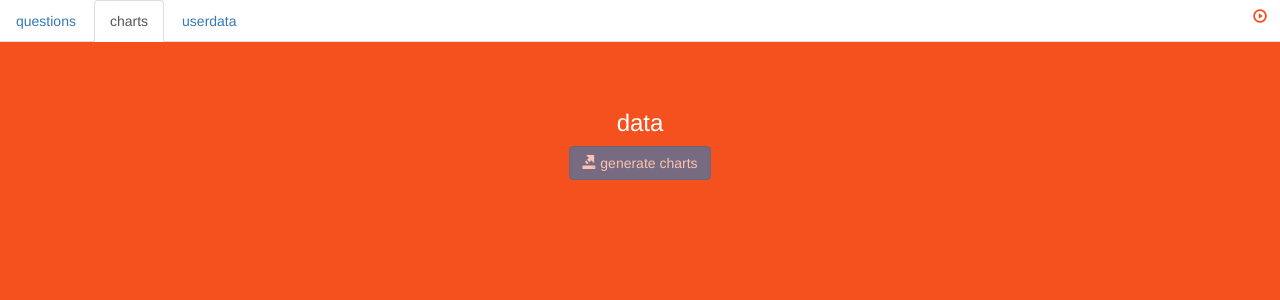
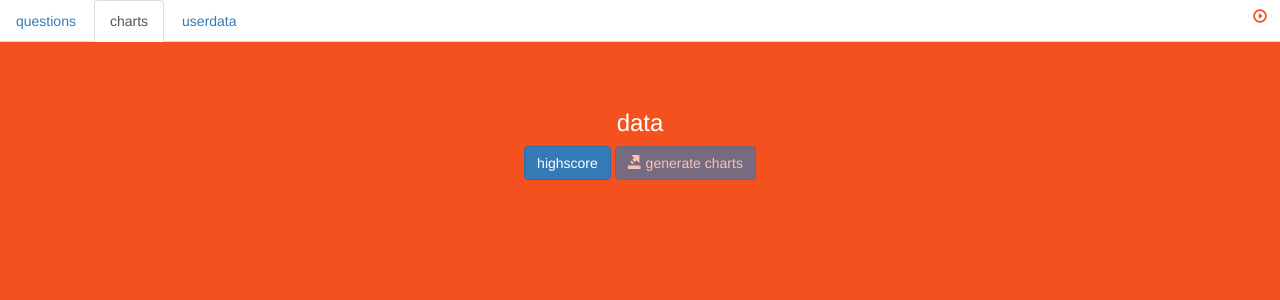
Before and after one commit to LaerryLaessig/quiz, a Flask app: page /admin in a window 1280 px wide, after a click on "charts". Shown: the top 300 px of the page. Run offline with Flask 2, Linux system fonts and the light colour scheme; data that the repository does not hold is empty; some libraries are stand-ins or nearby versions.

Commit message:
add highscore link to chart tab

```diff
--- a/flask_quiz/templates/admin_page.html
+++ b/flask_quiz/templates/admin_page.html
@@ -136,6 +136,7 @@
                     </div>
                     <div class="col-sm form-group">
                         <form action="/charts" method="GET">
+                            <a href="/highscore" class="btn btn-primary">highscore</a>
                             <button disabled class="btn btn-primary" type="submit" title="generate charts">
                                 <span class="glyphicon glyphicon-export" aria-hidden="true"></span> generate charts
                             </button>
```
